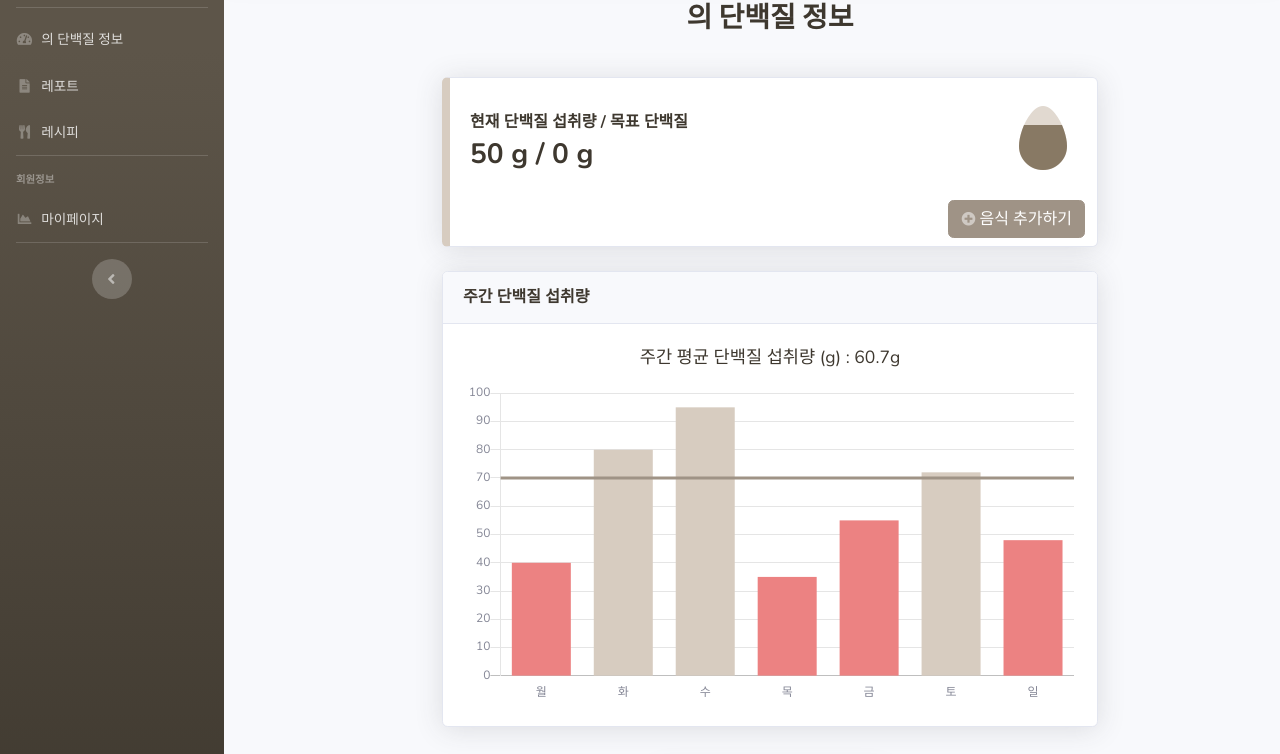
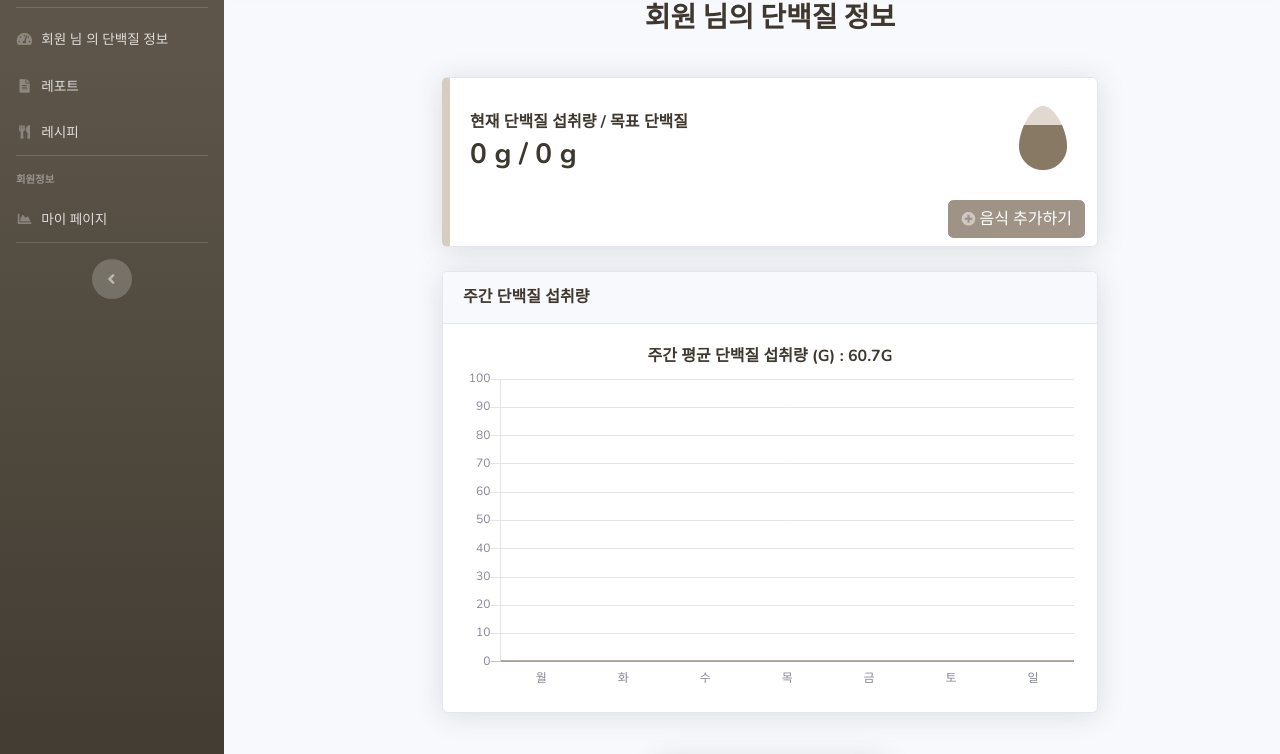
Before and after one commit to kim3ho1/Front-End, a website: page index.html in a window 1280 px wide. Shown: the part 95-849 px from the top of the page. Drawn offline with nearby package versions, Linux system fonts and the light colour scheme; no server answers.

Commit message:
feat_ index.js

```diff
--- a/index.html
+++ b/index.html
@@ -30,6 +30,7 @@
     <!-- Custom styles for this template-->
     <link href="css/sb-admin-2.css" rel="stylesheet" />
     <link href="css/mycss.css" rel="stylesheet" />
+
   </head>
 
   <body id="page-top">
@@ -61,7 +62,7 @@
           <!-- 단백질 정보 -->
           <a class="nav-link" href="index.html">
             <i class="fas fa-fw fa-tachometer-alt"></i>
-            <span id="username2"> </span>
+            <span id="username2">회원 님</span>
             <span>의 단백질 정보</span>
           </a>
           <!-- 레포트 -->
@@ -86,7 +87,7 @@
         <li class="nav-item">
           <a class="nav-link" href="mypage.html">
             <i class="fas fa-fw fa-chart-area"></i>
-            <span>마이페이지</span></a
+            <span>마이 페이지</span></a
           >
         </li>
 
@@ -118,12 +119,12 @@
 
             <!-- Topbar Greeting -->
             <form
-              class="d-none d-sm-inline-block form-inline mr-auto ml-md-3 my-2 my-md-0 mw-100 navbar-search"
+              class="d-none d-sm-inline-block form-inline mr -auto ml-md-3 my-2 my-md-0 mw-100 navbar-search"
             >
               <div class="input-group">
                 <div class="input-group-append" style="font-family: 'Do Hyeon', sans-serif">
                   <span>안녕하세요,! &nbsp;</span>
-                  <span id="username4"></span>
+                  <span id="username4">회원 님</span>
                   <span> !</span>
                 </div>
               </div>
@@ -158,8 +159,9 @@
                   aria-expanded="false"
                 >
                   <span class="mr-2 d-none d-lg-inline text-gray-600 small" id="username">
+                    회원 님
                   </span>
-                  <img
+                  <img id="profileImage"
                     class="img-profile rounded-circle"
                     src="img/undraw_profile.svg"
                   />
@@ -171,7 +173,7 @@
                 >
                   <a class="dropdown-item" href="mypage.html">
                     <i class="fas fa-user fa-sm fa-fw mr-2 text-gray-400"></i>
-                    My page
+                    마이 페이지
                   </a>
 
                   <div class="dropdown-divider"></div>
@@ -184,7 +186,7 @@
                     <i
                       class="fas fa-sign-out-alt fa-sm fa-fw mr-2 text-gray-400"
                     ></i>
-                    Logout
+                    로그아웃
                   </a>
                 </div>
               </li>
@@ -197,7 +199,7 @@
             <!-- Page Heading -->
             <div
               class="d-sm-flex align-items-center justify-content-center mb-4">
-              <h1 class="h3 mb-0 text-gray-800" style="font-family: 'Noto Sans KR', sans-serif; font-weight: bold;"id="username3"> </h1>
+              <h1 class="h3 mb-0 text-gray-800" style="font-family: 'Noto Sans KR', sans-serif; font-weight: bold;"id="username3">회원 님</h1>
               <h1 class="h3 mb-0 text-gray-800" style="font-family: 'Noto Sans KR', sans-serif; font-weight: bold;">의 단백질 정보</h1>
             </div>
 
@@ -216,9 +218,11 @@
                         </div>
                         <div class="h3 mb-0 font-weight-bold text-gray-800">
                           <!-- 여기에 실제 단백질 섭취량과 목표를 표시 -->
-                          <span id="currentProtein">50 g</span>
+                          <span id="currentProtein">0</span>
+                          <span> g</span>
                           <span id="">/</span>
-                          <span id="goalProtein">0 g</span>
+                          <span id="goalProtein">0</span>
+                          <span> g</span>
                         </div>
                       </div>
                       <div class="icon-container">
@@ -258,7 +262,7 @@
                   <!-- Card Body -->
                   <div class="card-body">
                     <!-- 중앙 정렬 및 스타일링을 위한 클래스 추가 -->
-                    <div class="protein-intake-summary text-center">
+                    <div class="text-xs font-weight-bold text-primary text-uppercase mb-1 text-center">
                       주간 평균 단백질 섭취량 (g) :
                       <span id="averageProteinIntake">Xg</span>
                     </div>
@@ -405,26 +409,6 @@
       </div>
     </div>
 
-<!--      <div id="loadingScreen" style="display: none;">-->
-<!--        <img src="img/intelligence_brain_loading.gif" alt="loading">-->
-<!--      </div>-->
-
-<!--      <script>-->
-<!--        const diagnoseButton = document.getElementById("diagnoseButton");-->
-<!--        const loadingScreen = document.getElementById("loadingScreen");-->
-
-<!--        // 진단 버튼 클릭 이벤트 리스너-->
-<!--        diagnoseButton.addEventListener("click", () => {-->
-<!--          // 버튼 클릭 시 로딩 화면을 표시-->
-<!--          loadingScreen.style.display = "block";-->
-
-<!--          // 2초 후에 report.html로 이동-->
-<!--          setTimeout(() => {-->
-<!--            window.location.href = "report.html";-->
-<!--          }, 2000); // 2초 (2000 밀리초)-->
-<!--        });-->
-<!--      </script>-->
-
 
       <!-- Bootstrap core JavaScript-->
       <script src="vendor/jquery/jquery.min.js"></script>
@@ -437,14 +421,16 @@
       <script src="js/sb-admin-2.js"></script>
       <script src="js/profile.js"></script>
 
+      <!-- Page level custom scripts -->
+      <script src="js/login.js"></script>
+      <script src="js/index.js"></script>
+
       <!-- Page level plugins -->
       <script src="vendor/chart.js/Chart.js"></script>
       <script src="vendor/chart.js/chartjs-plugin-annotation.js"></script>
+      <script src="js/demo/chart-area-demo.js"></script>
 
-    <!-- Page level custom scripts -->
-    <script src="js/demo/chart-area-demo.js"></script>
-    <script src="js/login.js"></script>
-    <script src="js/index.js"></script>
+
   </body>
 
 
--- a/js/demo/chart-area-demo.js
+++ b/js/demo/chart-area-demo.js
@@ -1,59 +1,26 @@
+function setChart(){
   // Set new default font family and font color to mimic Bootstrap's default styling
   Chart.defaults.global.defaultFontFamily = 'Nunito', '-apple-system,system-ui,BlinkMacSystemFont,"Segoe UI",Roboto,"Helvetica Neue",Arial,sans-serif';
   Chart.defaults.global.defaultFontColor = '#858796';
 
+  function getColorForDataPoint(dataPoint) {
+    return dataPoint < goalProtein ? '#ec8282' : 'rgb(215,204,192)'; // 70 초과시 빨간색, 아니면 기본 색상
+  }
+// 색상 배열 생성
+  var backgroundColors = weeklyamount.map(getColorForDataPoint);
+  var borderColors = weeklyamount.map(getColorForDataPoint);
 
-function number_format(number, decimals, dec_point, thousands_sep) {
-  // *     example: number_format(1234.56, 2, ',', ' ');
-  // *     return: '1 234,56'
-  number = (number + '').replace(',', '').replace(' ', '');
-  var n = !isFinite(+number) ? 0 : +number,
-    prec = !isFinite(+decimals) ? 0 : Math.abs(decimals),
-    sep = (typeof thousands_sep === 'undefined') ? ',' : thousands_sep,
-    dec = (typeof dec_point === 'undefined') ? '.' : dec_point,
-    s = '',
-    toFixedFix = function(n, prec) {
-      var k = Math.pow(10, prec);
-      return '' + Math.round(n * k) / k;
-    };
-  // Fix for IE parseFloat(0.55).toFixed(0) = 0;
-  s = (prec ? toFixedFix(n, prec) : '' + Math.round(n)).split('.');
-  if (s[0].length > 3) {
-    s[0] = s[0].replace(/\B(?=(?:\d{3})+(?!\d))/g, sep);
-  }
-  if ((s[1] || '').length < prec) {
-    s[1] = s[1] || '';
-    s[1] += new Array(prec - s[1].length + 1).join('0');
-  }
-  return s.join(dec);
-}
-
-
-// 데이터 포인트
-var dataPoints = [40, 80, 95, 35, 55, 72, 48];
-
-// 색상 설정 함수
-function getColorForDataPoint(dataPoint) {
-  return dataPoint < 70 ? '#ec8282' : 'rgb(215,204,192)'; // 70 초과시 빨간색, 아니면 기본 색상
-}
-
-// 색상 배열 생성
-var backgroundColors = dataPoints.map(getColorForDataPoint);
-var borderColors = dataPoints.map(getColorForDataPoint);
-
-
-// Area Chart Example
 // 주간 단백질 섭취량 막대 그래프
   var ctx = document.getElementById("myAreaChart");
   var myBarChart = new Chart(ctx, {
     type: 'bar',
     data: {
-    labels: ["월", "화", "수", "목", "금", "토", "일"],
+      labels: weeklydate,
       datasets: [{
         label: "주간 평균 단백질 섭취량(g)",
         backgroundColor: backgroundColors,
         borderColor: borderColors,
-      data: dataPoints
+        data: weeklyamount
       }]
     },
     options: {
@@ -81,10 +48,11 @@ var myBarChart = new Chart(ctx, {
           type: 'line',
           mode: 'horizontal',
           scaleID: 'y-axis-0',
-        value: 70, // 선을 그릴 y축 값
+          value: goalProtein, // 선을 그릴 y축 값
           borderColor: '#9f9386', // 선의 색
           borderWidth: 3 // 선의 두께
         }]
       }
     }
   });
+}
--- a/js/index.js
+++ b/js/index.js
@@ -1,6 +1,63 @@
+var currentProtein = 0;
+var goalProtein = 0;
+var weeklydata;
+var weeklydate = ['월','화','수','목','금','토','일'];
+var weeklyamount = [0,0,0,0,0,0,0];
 
-function getuser(){
-    fetch("https://api.yourprotein.shop/user", {
+function updateIconProgress(currentProtein, goalProtein) {
+    var progressIcon = document.getElementById('progressIcon');
+    var iconHeight = progressIcon.offsetHeight; // 아이콘의 전체 높이
+    var clipHeight = iconHeight * (1 - (currentProtein / goalProtein)); // 클리핑 높이 계산
+
+    // 클리핑 영역 업데이트
+    progressIcon.style.clip = `rect(${clipHeight}px, auto, auto, 0)`;
+}
+
+function setGender(userGender) {
+    if (userGender === "male") {
+        imagePath = "img/undraw_profile_2.svg";
+    } else if (userGender === "female") {
+        imagePath = "img/undraw_profile_3.svg";
+    } else {
+        // 성별 정보가 없는 경우 기본 이미지 경로 설정
+        imagePath = "img/undraw_profile.svg";
+    }
+    return imagePath
+}
+
+function getUser(){
+    return fetch("https://api.yourprotein.shop/user", {
+        method: "GET",
+        headers: {
+            "Content-Type": "application/json",
+            "Authorization" : "Bearer " + getCookie("accessToken")
+        },
+        // body: JSON.stringify(jsonData)
+    })
+        .then(response => {
+            // 응답이 성공적으로 받아지면 JSON 형식으로 파싱합니다.
+            if (!response.ok) {
+                throw new Error("API 호출 실패");
+            }
+            return response.json();
+        })
+        .then(data => {
+            var username = data.name;
+            var gender = data.gender;
+            setGender(gender);
+            document.getElementById("username").innerText = username + " 님";
+            document.getElementById("username2").innerText = username + " 님";
+            document.getElementById("username3").innerText = username + " 님";
+            document.getElementById("username4").innerText = username + " 님";
+        })
+        .catch(error => {
+            // 오류가 발생하면 콘솔에 출력합니다.
+            console.error('오류:', error);
+        });
+}
+
+function getCurrentProtein(){
+    return fetch("https://api.yourprotein.shop/food", {
         method: "GET",
         headers: {
             "Content-Type": "application/json",
@@ -15,16 +72,28 @@ function getuser(){
             }
             return response.json();
         })
-        .then(data => {
-            var goalProtein = data.goalProtein;
-            var username = data.name;
-            document.getElementById("goalProtein").innerText = goalProtein + " g";
-            document.getElementById("username").innerText = username + " 님";
-            document.getElementById("username2").innerText = username + " 님";
-            document.getElementById("username3").innerText = username + " 님";
-            document.getElementById("username4").innerText = username + " 님";
+        .catch(error => {
+            // 오류가 발생하면 콘솔에 출력합니다.
+            console.error('오류:', error);
+            // window.location.replace(SERVER_DOMAIN+ "/login.html")
+        });
+}
 
-
+function getWeeklyData() {
+    return fetch("https://api.yourprotein.shop/food/weekly", {
+        method: "GET",
+        headers: {
+            "Content-Type": "application/json",
+            "Authorization" : "Bearer " + getCookie("accessToken")
+        },
+        // body: JSON.stringify(jsonData)
+    })
+        .then(response => {
+            // 응답이 성공적으로 받아지면 JSON 형식으로 파싱합니다.
+            if (!response.ok) {
+                // window.location.replace(SERVER_DOMAIN+ "/login.html")
+            }
+            return response.json();
         })
         .catch(error => {
             // 오류가 발생하면 콘솔에 출력합니다.
@@ -34,29 +103,42 @@ function getuser(){
 }
 
 
+function updateAverageProteinIntake() {
+    var sum = weeklyamount.reduce(function(a, b) { return a + b; }, 0);
+    var average = sum / weeklyamount.length;
+    $('#averageProteinIntake').text(average.toFixed(1) + 'g');
+}
+
+
 
 // Document ready function
 $(document).ready(function() {
-    // Update icon progress
-    function updateIconProgress(percentage) {
-        var progressIcon = document.getElementById('progressIcon');
-        var iconHeight = progressIcon.offsetHeight; // 아이콘의 전체 높이
-        var clipHeight = iconHeight * (1 - (percentage / 100)); // 클리핑 높이 계산
-
-        // 클리핑 영역 업데이트
-        progressIcon.style.clip = `rect(${clipHeight}px, auto, auto, 0)`;
-    }
-
     // 평균 단백질 섭취량 계산 및 업데이트
-    function updateAverageProteinIntake() {
-        var data = [40, 80, 95, 35, 55, 72, 48]; // 더미 데이터
-        var sum = data.reduce(function(a, b) { return a + b; }, 0);
-        var average = sum / data.length;
-        $('#averageProteinIntake').text(average.toFixed(1) + 'g');
-    }
-
-    updateIconProgress(70); // 아이콘 프로그레스 업데이트
-    updateAverageProteinIntake(); // 평균 단백질 섭취량 업데이트
+    getUser();
+    setChart();
 });
 
-getuser();
+
+Promise.all([getCurrentProtein(), getWeeklyData()])
+    .then(results => {
+
+        // 현재 단백질 섭취량 & 목표 단백질 설정
+        currentProtein = results[0].currentProtein.toFixed(1);
+        goalProtein = results[0].goalProtein.toFixed(1);
+        document.getElementById("currentProtein").innerText = currentProtein;
+        document.getElementById("goalProtein").innerText = goalProtein;
+        updateIconProgress(currentProtein, goalProtein);
+
+        // 차트 설정
+        weeklydata = results[1].slice(0, 7); // 인덱스 0부터 6까지의 데이터를 추출하여 저장
+        var weeklydateoriginal = weeklydata.map(item => item.date); // 날짜만을 추출하여 저장
+        weeklydate = weeklydateoriginal.reverse();
+        var weeklyamountoriginal = weeklydata.map(item => item.amount); // 양만을 추출하여 저장
+        weeklyamount = weeklyamountoriginal.reverse();
+        updateAverageProteinIntake(); // 평균 단백질 섭취량 업데이트
+        setChart();
+
+    })
+    .catch(error => {
+        console.error('오류:', error);
+    });
--- a/js/login.js
+++ b/js/login.js
@@ -30,8 +30,6 @@ if (queryString) {
     // code 파라미터를 가져옵니다.
     var codeParam = params['code'];
 
-    // 가져온 파라미터를 사용하거나 로깅합니다.
-    console.log('code 파라미터 값:', codeParam);
     login(codeParam);
   }
 
--- a/js/sb-admin-2.js
+++ b/js/sb-admin-2.js
@@ -55,4 +55,28 @@
 
 })(jQuery);// End of use strict
 
+// Document ready function
+$(document).ready(function() {
+  // Update icon progress
+  function updateIconProgress(percentage) {
+    var progressIcon = document.getElementById('progressIcon');
+    var iconHeight = progressIcon.offsetHeight; // 아이콘의 전체 높이
+    var clipHeight = iconHeight * (1 - (percentage / 100)); // 클리핑 높이 계산
+
+    // 클리핑 영역 업데이트
+    progressIcon.style.clip = `rect(${clipHeight}px, auto, auto, 0)`;
+  }
+
+  // 평균 단백질 섭취량 계산 및 업데이트
+  function updateAverageProteinIntake() {
+    var data = [40, 80, 95, 35, 55, 72, 48]; // 더미 데이터
+    var sum = data.reduce(function(a, b) { return a + b; }, 0);
+    var average = sum / data.length;
+    $('#averageProteinIntake').text(average.toFixed(1) + 'g');
+  }
+
+  updateIconProgress(70); // 아이콘 프로그레스 업데이트
+  updateAverageProteinIntake(); // 평균 단백질 섭취량 업데이트
+});
+
 // End of file
```
Also changed, not shown: login.html (+1 -1 lines), img/undraw_posting_photo.svg (deleted), 1 other file. Lines whose indentation alone changed are shown as unchanged.
